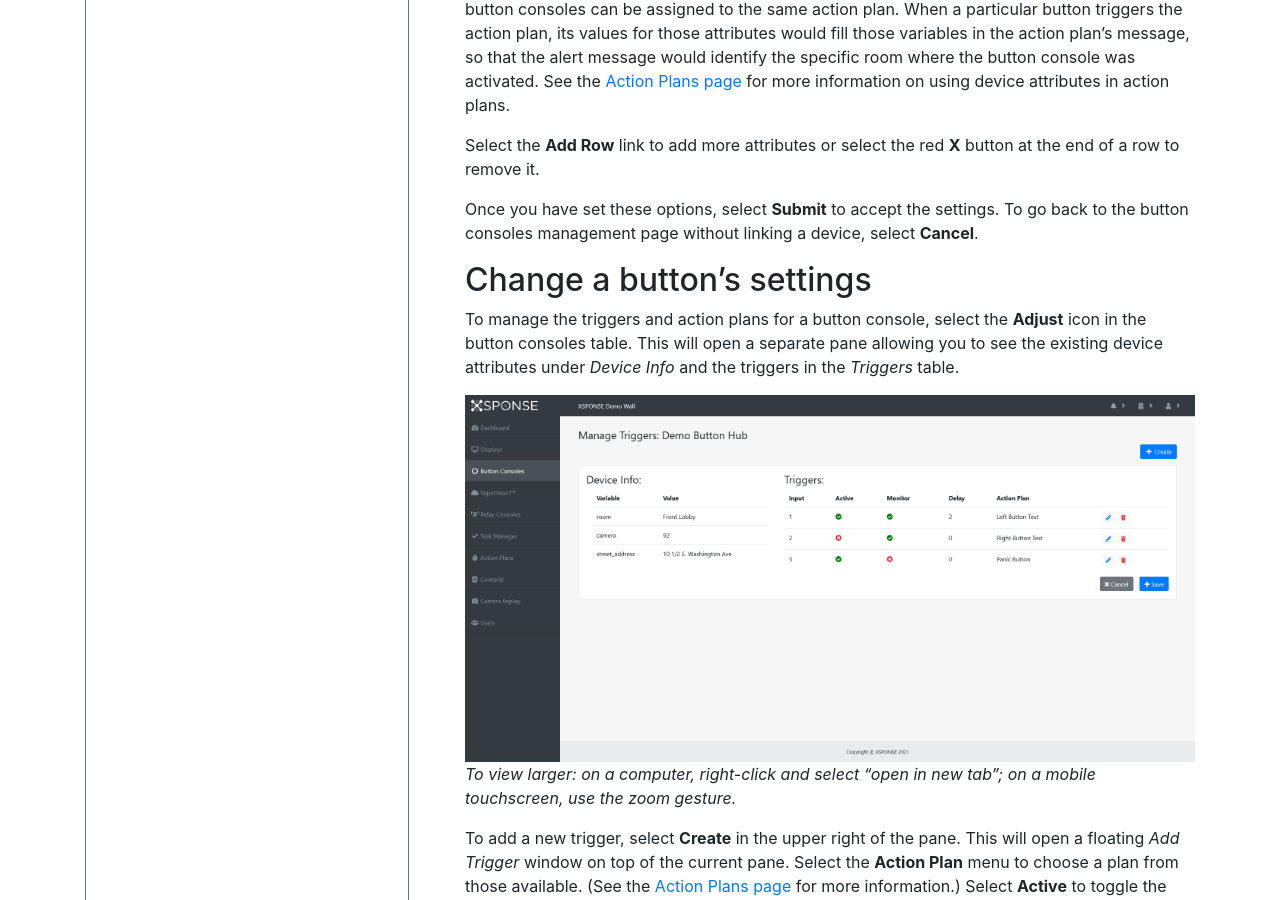
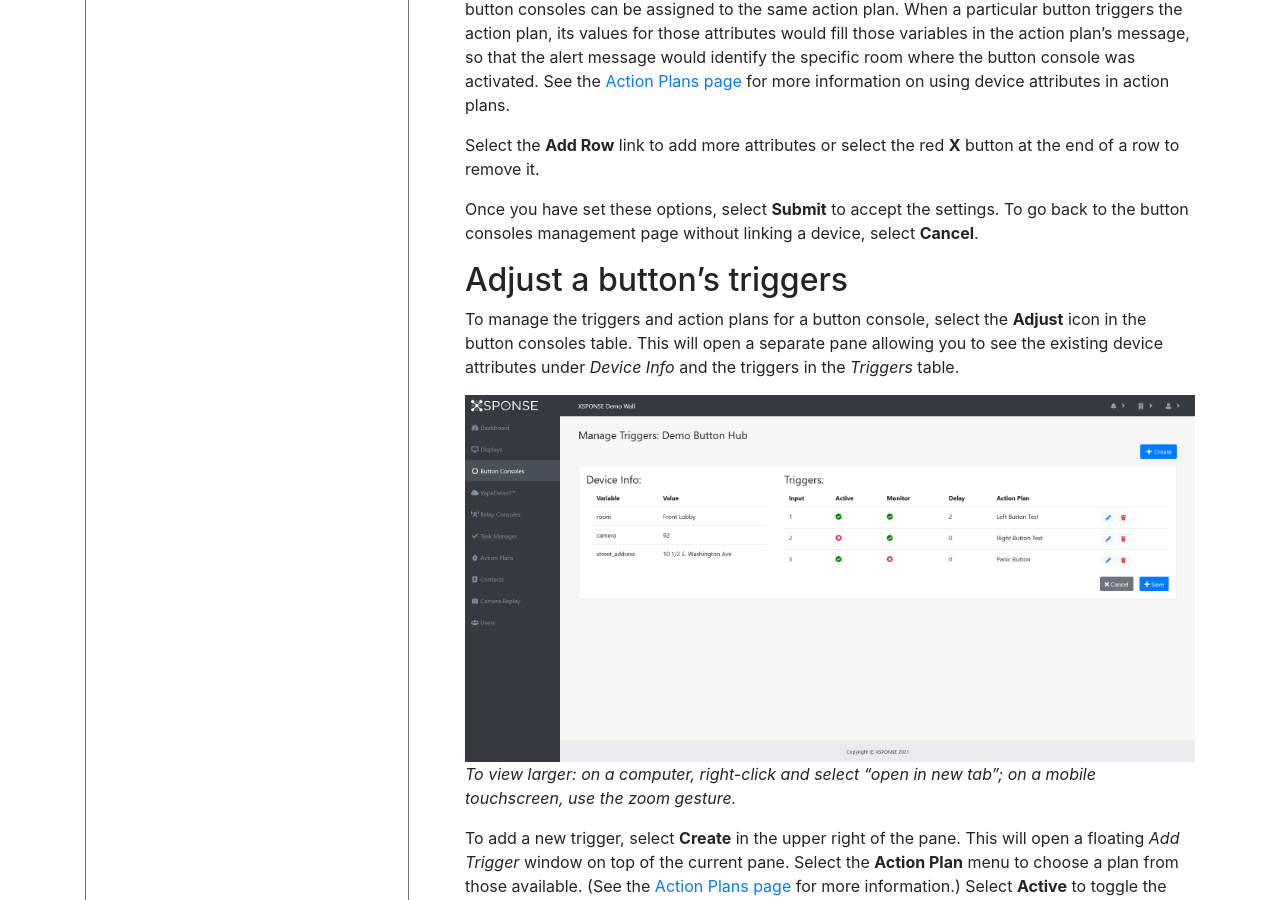
Before and after one commit to NrsSystems/docs, a Jekyll site: the page built from button-consoles/button-consoles-management.md, in a window 1280 px wide and 900 px high, scrolled down 2350 px. Built offline with Jekyll 4.4.1, drawn with Linux system fonts in a browser that asks for light colours; our own code applies the rules of GitHub Pages for plain Markdown files.

Commit message:
Update button-consoles-management.md

```diff
--- a/button-consoles/button-consoles-management.md
+++ b/button-consoles/button-consoles-management.md
@@ -4,7 +4,7 @@ abstract: The Button Consoles management pane allows a user to add, adjust, edit
 ---
 Related: [Action Plans](../general-ops/action-plans.md) \| [Incident Logs](../general-ops/incident-logs.md) \| [Contacts Management](../general-ops/contacts-management.md)
 
-*Jump to how to [add](button-consoles-management.md#add-a-button-console), [adjust](button-consoles-management.md#change-a-buttons-settings), [edit](button-consoles-management.md#edit-a-buttons-information), or [delete](button-consoles-management.md#delete-a-button-console) a button console.*
+*Jump to how to [add](button-consoles-management.md#add-a-button-console), [adjust](button-consoles-management.md#adjust-a-buttons-triggers), [edit](button-consoles-management.md#edit-a-buttons-information), or [delete](button-consoles-management.md#delete-a-button-console) a button console.*
 
 The button consoles table shows the button consoles by description (name), along with the number of inputs each device has.
 
@@ -32,7 +32,7 @@ Select the **Add Row** link to add more attributes or select the red **X** butto
 
 Once you have set these options, select **Submit** to accept the settings. To go back to the button consoles management page without linking a device, select **Cancel**.
 
-## Change a button’s settings
+## Adjust a button’s triggers
 To manage the triggers and action plans for a button console, select the **Adjust** icon in the button consoles table. This will open a separate pane allowing you to see the existing device attributes under _Device Info_ and the triggers in the _Triggers_ table.
 
 ![manage triggers pane](button_manage_triggers.png)
```
